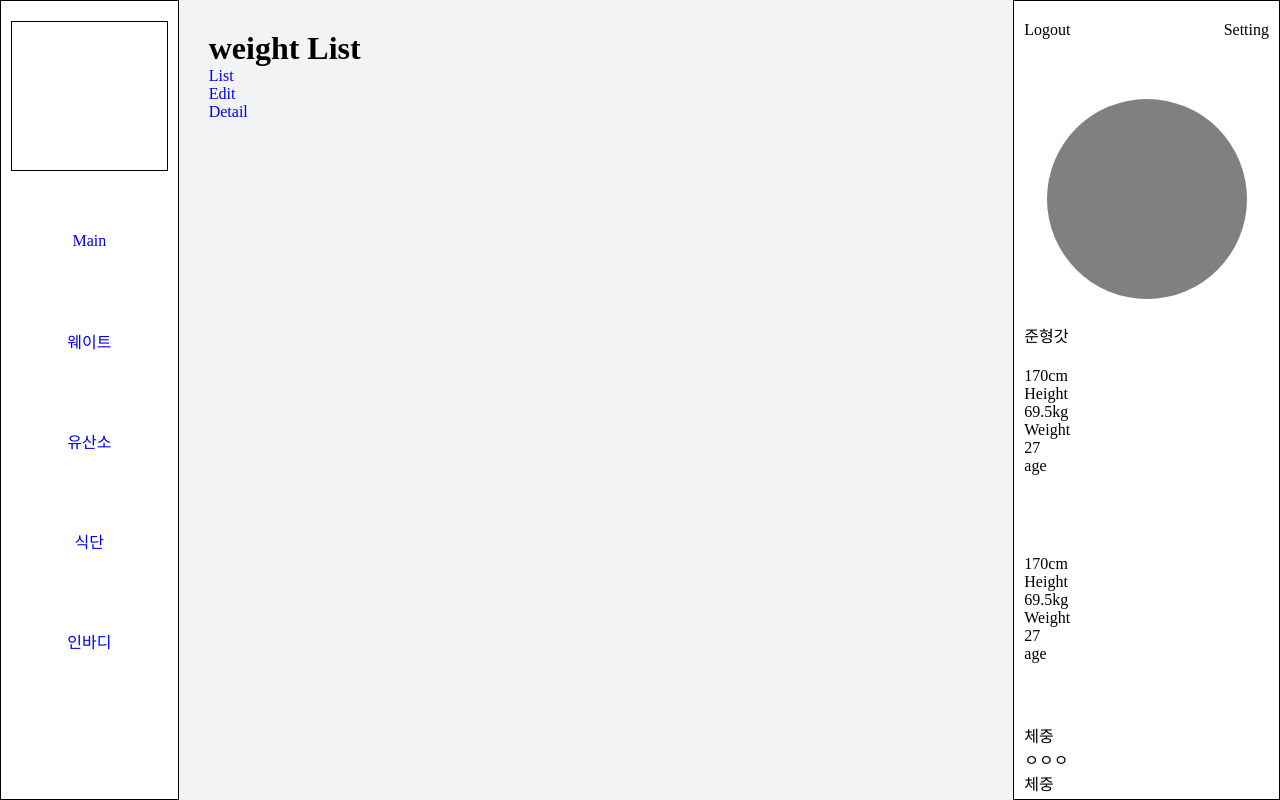
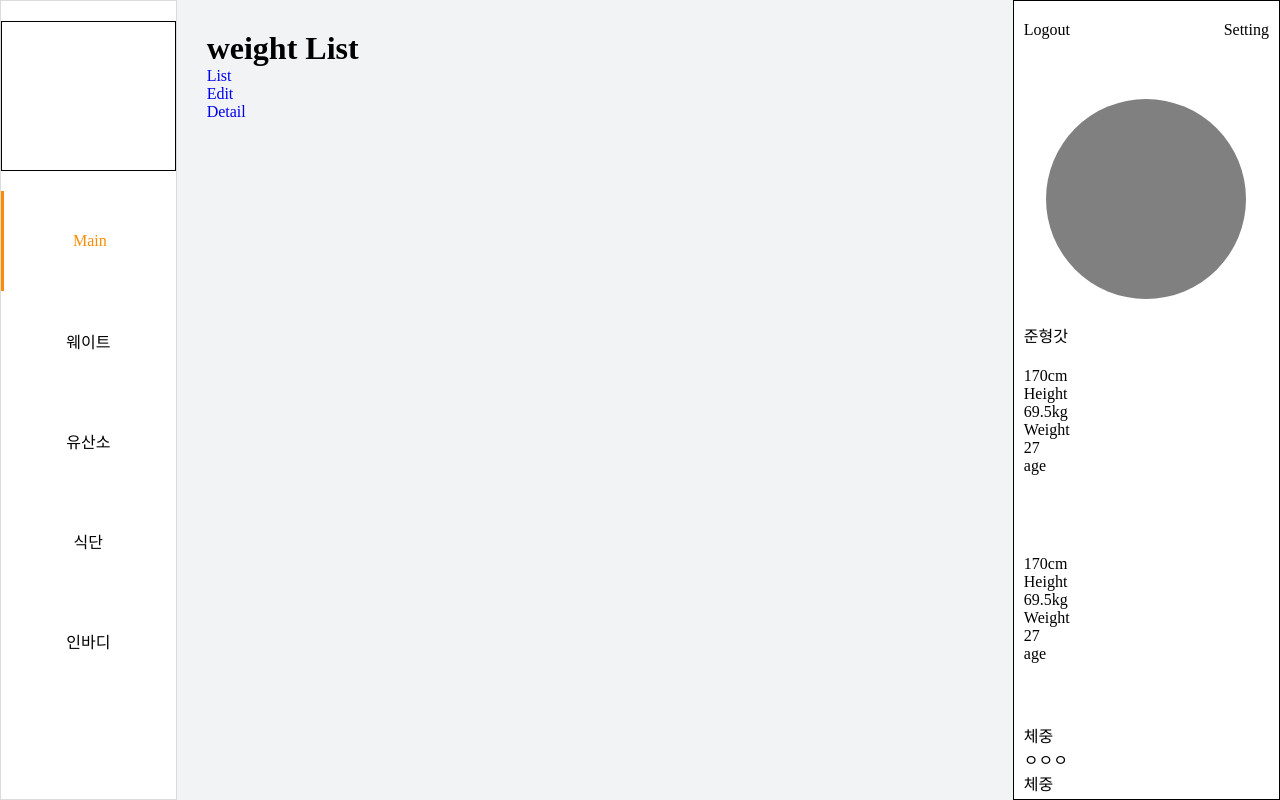
Before and after one commit to JuneHyung/Bumpy, a Nuxt app in the folder develop/frontend/bumpy-nuxt3/: page /weight/weightList in a window 1280 px wide. Built offline with nearby package versions, Linux system fonts and the light colour scheme; a web font is replaced by a local one.

Commit message:
feat : menu init

```diff
--- a/develop/frontend/bumpy-nuxt3/assets/scss/app.scss
+++ b/develop/frontend/bumpy-nuxt3/assets/scss/app.scss
@@ -7,6 +7,8 @@
 @import "./common/list.scss";
 @import "./common/meterbar.scss";
 @import "./font.scss";
+
+@import "./menu/menu.scss";
 
 *,
 *:before,
--- /dev/null
+++ b/develop/frontend/bumpy-nuxt3/assets/scss/menu/menu.scss
@@ -0,0 +1,38 @@
+.menu-list {
+  display: flex;
+  flex-direction: column;
+  /* justify-content: start; */
+  align-items: center;
+  height: 100%;
+  width: 200px;
+  box-sizing: border-box;
+  border: 1px solid $border-color;
+  padding: 20px 0;
+  .menu-list-logo {
+    display: flex;
+    width: 100%;
+    height: 150px;
+    border: 1px solid black;
+    margin-bottom: 20px;
+  }
+
+  .menu-list-item {
+    width:100%;
+    height: 100px;
+    display: flex;
+    justify-content: center;
+    align-items: center;
+    text-decoration: none;
+    color:$black-color;
+    &:hover{
+      color: $middle-point-color;
+    }
+    &:active{
+      color:$high-point-color;
+    }
+  }
+  .current-list-item{
+      border-left: 3px solid $middle-point-color;
+      color: $middle-point-color;
+  }
+}
--- a/develop/frontend/bumpy-nuxt3/assets/scss/variable.scss
+++ b/develop/frontend/bumpy-nuxt3/assets/scss/variable.scss
@@ -11,6 +11,7 @@ $meter-background-color: #ffab91;
 $white-color: #fff;
 $black-color: #000;
 
+$border-color: #dbdbdb;
 $input-border-color: #dbdbdb;
 $correct-color: #00C853;
 $incorrect-color: #d50000;
--- a/develop/frontend/bumpy-nuxt3/components/Menu.vue
+++ b/develop/frontend/bumpy-nuxt3/components/Menu.vue
@@ -2,7 +2,7 @@
   <nav class="menu-list">
     <NuxtLink to="/main" class="menu-list-logo"></NuxtLink>
     <template v-for="(item, idx) in menuList" :key="idx">
-      <NuxtLink :to="item.link" class="menu-list-item">{{ item.label }}</NuxtLink>
+      <NuxtLink :to="item.link" class="menu-list-item" :class="{'current-list-item':idx===0}">{{ item.label }}</NuxtLink>
     </template>
   </nav>
 </template>
@@ -36,27 +36,5 @@ const menuList: MenuItem[] = [
 ];
 </script>
 <style lang="scss" scoped>
-.menu-list {
-  display: flex;
-  flex-direction: column;
-  /* justify-content: start; */
-  align-items: center;
-  height: 100%;
-  width: 200px;
-  box-sizing: border-box;
-  border: 1px solid black;
-  padding: 20px 10px;
-  .menu-list-logo {
-    display: flex;
-    width: 100%;
-    height: 150px;
-    border: 1px solid black;
-    margin-bottom: 20px;
-  }
-  .menu-list-item {
-    height: 100px;
-    display: flex;
-    align-items: center;
-  }
-}
+
 </style>
```
